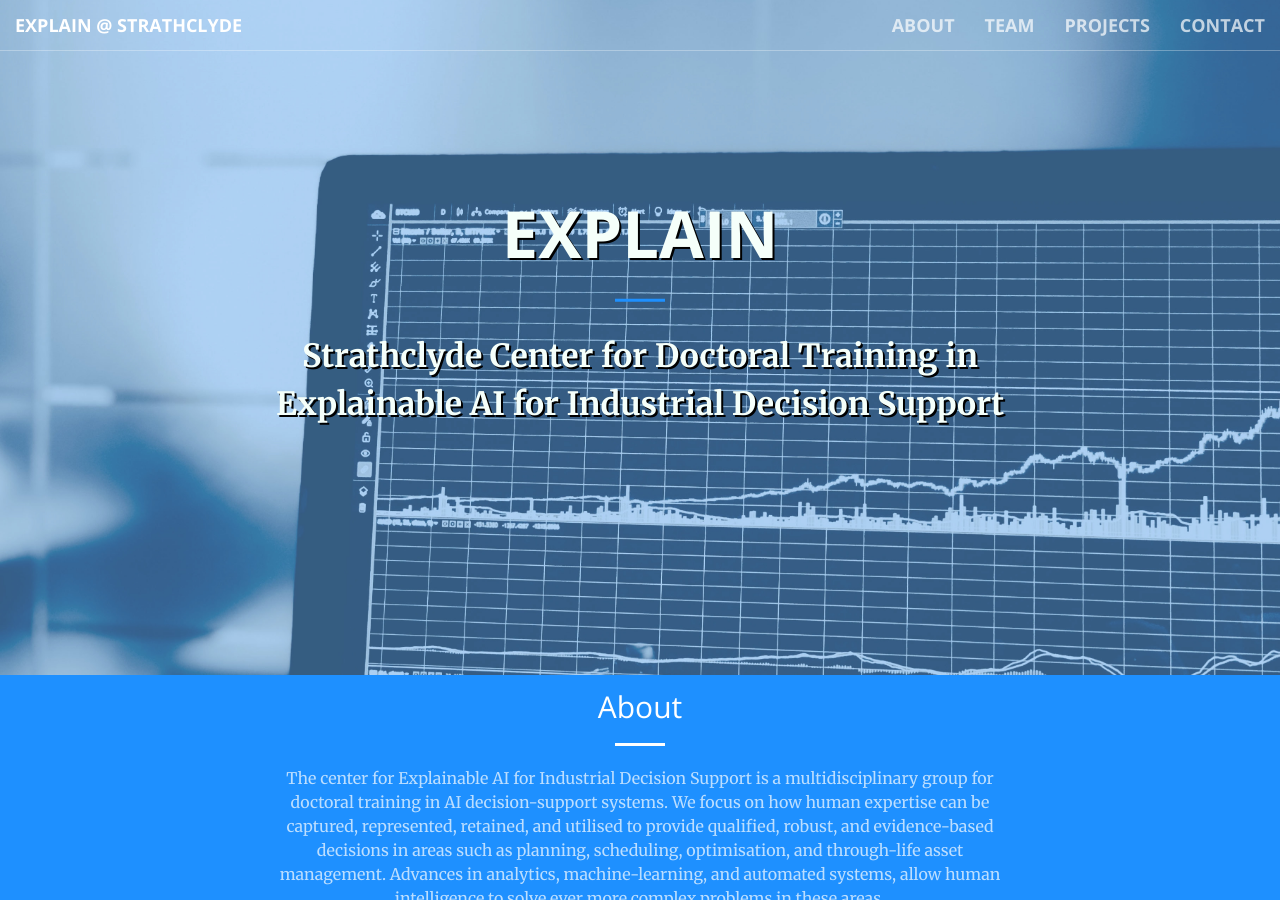
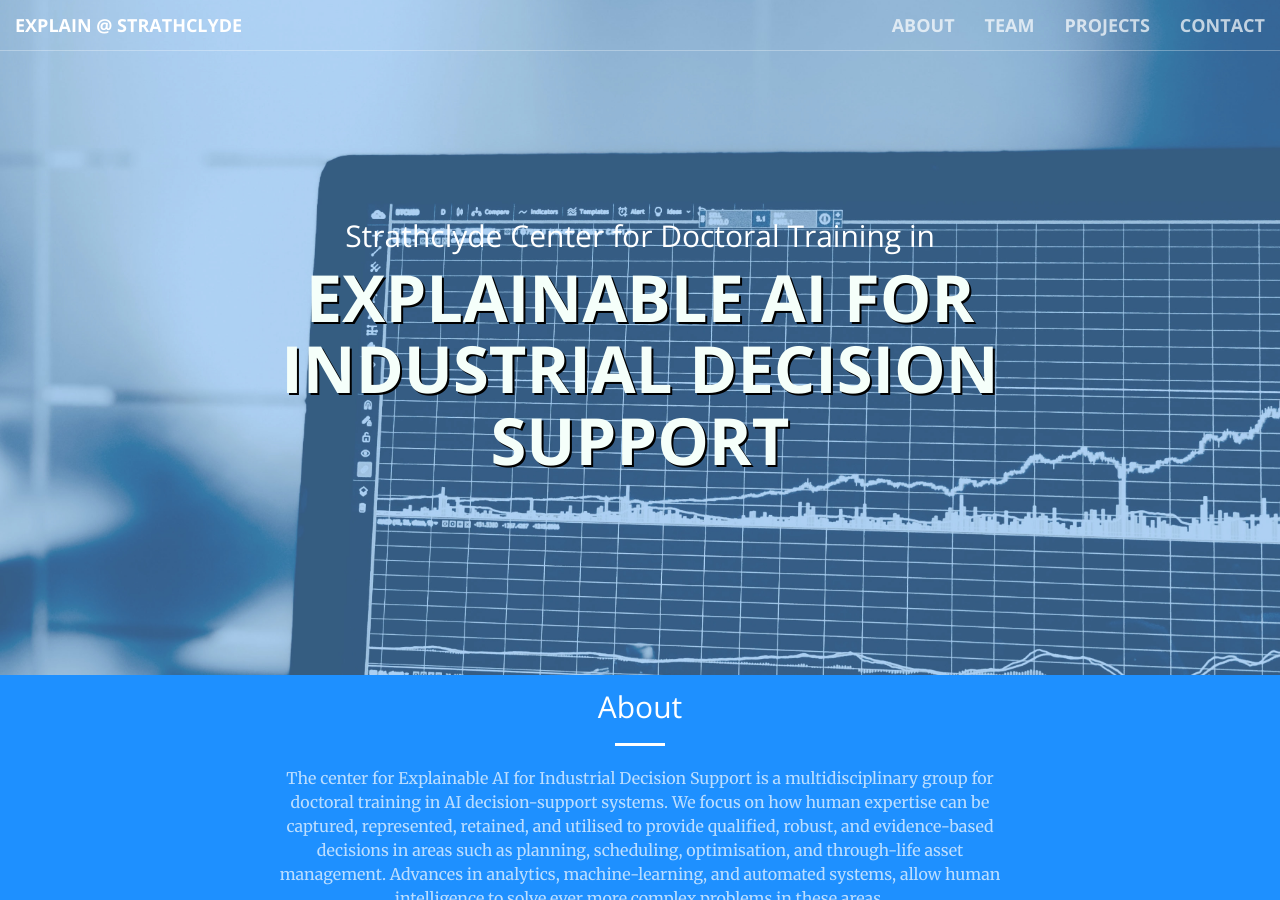
Before and after one commit to strathclyde-artificial-intelligence/explain, a Jekyll site: the page built from index.html, in a window 1280 px wide and 900 px high. Built offline with Jekyll 4.4.1, drawn with Linux system fonts in a browser that asks for light colours.

Commit message:
updated title

```diff
--- a/_includes/header.html
+++ b/_includes/header.html
@@ -1,9 +1,8 @@
 <header>
     <div class="header-content">
         <div class="header-content-inner">
-            <h1>EXPLAIN</h1>
-            <hr>
-            <p>Strathclyde Center for Doctoral Training in Explainable AI for Industrial Decision Support</p>
+            <h2>Strathclyde Center for Doctoral Training in</h2>
+            <h1>Explainable AI for Industrial Decision Support</h1>
         </div>
     </div>
 </header>
```
